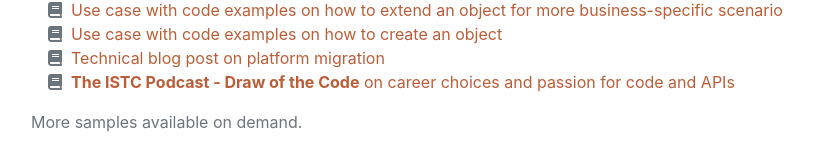
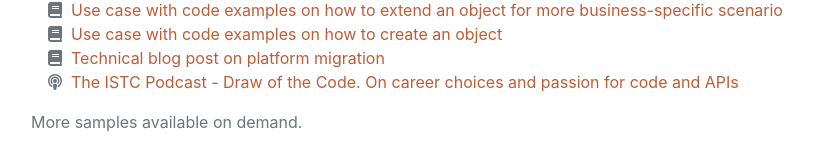
Before and after one commit to jsuau/jsuau.github.io, a plain HTML site: page index.html in a window 1280 px wide. Shown: the part 6651-6805 px from the top of the page, without its empty margins (289-1102 px from the left). Drawn offline with nearby package versions, Linux system fonts and the light colour scheme; a web font is replaced by a local one.

Commit message:
Added font awesome podcast icon

```diff
--- a/index.html
+++ b/index.html
@@ -357,8 +357,8 @@
                             <a href="https://jsuau.github.io/assets/files/Headless-ecommerce-platform-migration.pdf" target="_blank">Technical blog post on platform migration</a>
                         </li>
 						<li>
-                            <span class="fa-li"><i class="fas fa-book"></i></span>
-                            <a href="https://istctechcomm.podbean.com/e/apis-and-the-code/" target="_blank"><b>The ISTC Podcast - Draw of the Code</b> on career choices and passion for code and APIs</a>
+                            <span class="fa-li"><i class="fas fa-podcast"></i></span>
+                            <a href="https://istctechcomm.podbean.com/e/apis-and-the-code/" target="_blank">The ISTC Podcast - Draw of the Code. On career choices and passion for code and APIs</a>
                         </li>
                     </ul>
 					<p></p>
```
